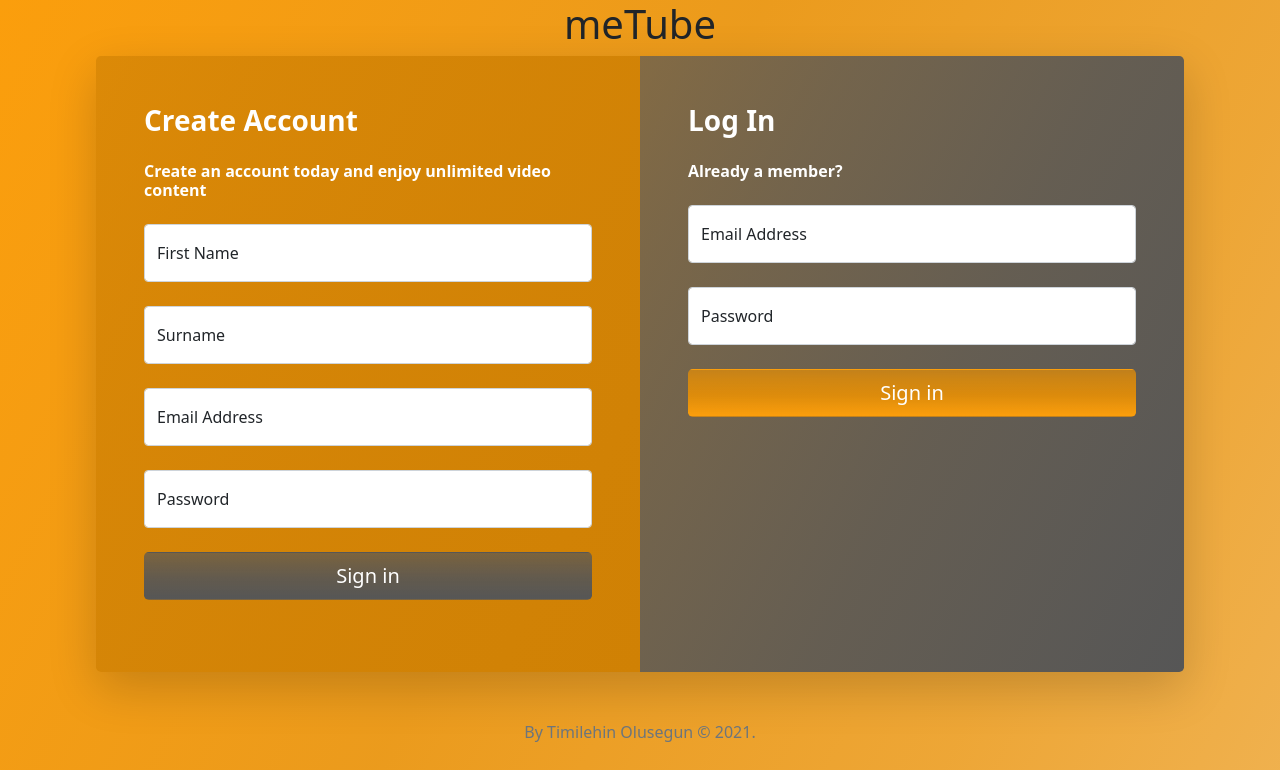
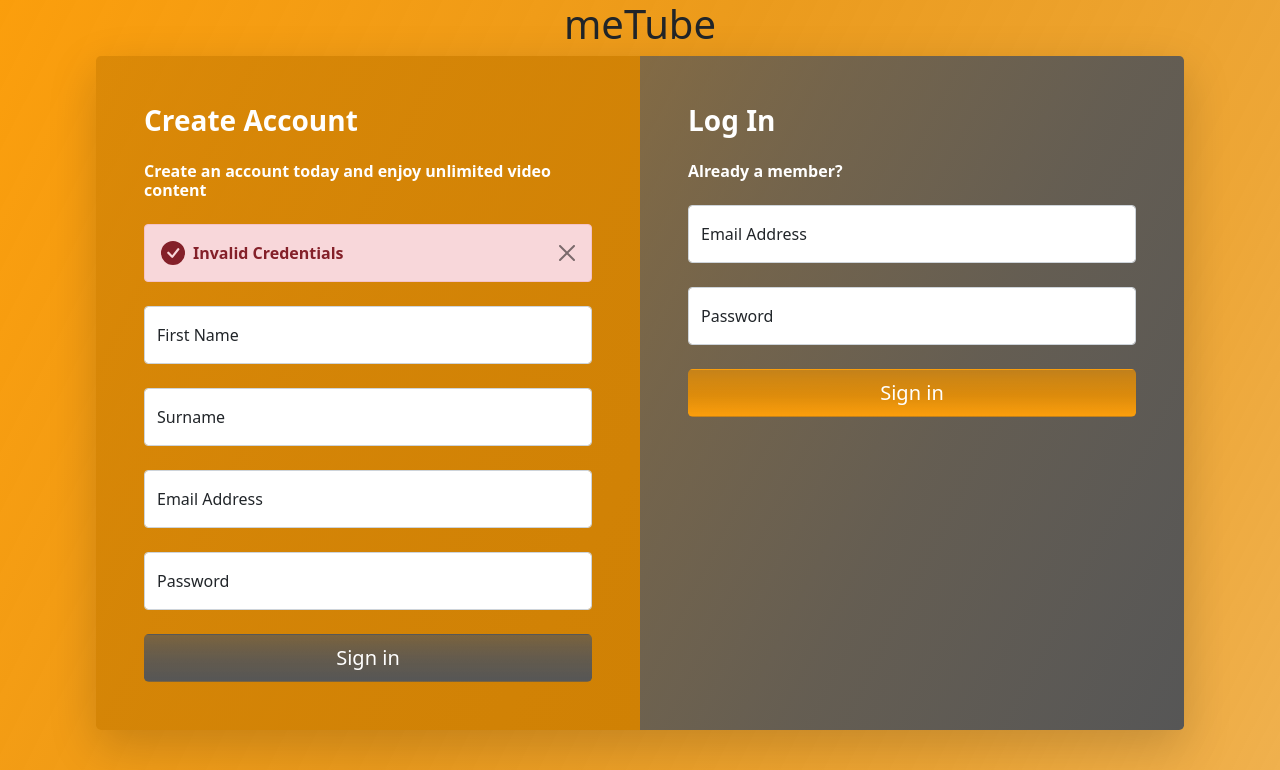
Before and after one commit to DonTee-Why/MeTube, a Django app: page /meTube/signUp in a window 1280 px wide. Shown: the top 770 px of the page. Run offline with Django 3.2, Linux system fonts and the light colour scheme.

Commit message:
feat: add alert and form action url

```diff
--- a/meTube/templates/meTube/index.html
+++ b/meTube/templates/meTube/index.html
@@ -10,7 +10,29 @@
         <div class="col-sm-6 dl">
             <h1 class="h3 mb-4 fw-bolder text-white">Create Account</h1>
             <h6 class="mb-4 fw-bold text-white">Create an account today and enjoy unlimited video content</h6>
-            <form action="" method="post" id="signInForm">
+            {% if sign_up_status == "ok" %}
+                <div class="alert alert-success alert-dismissible fade show d-flex align-items-center w-100 mx-auto mb-4 d-print-none" role="alert">
+                    <svg xmlns="http://www.w3.org/2000/svg" width="24" height="24" fill="currentColor" class="bi bi-check-circle-fill flex-shrink-0 me-2" viewBox="0 0 16 16" role="img" aria-label="Success:">
+                        <path d="M16 8A8 8 0 1 1 0 8a8 8 0 0 1 16 0zm-3.97-3.03a.75.75 0 0 0-1.08.022L7.477 9.417 5.384 7.323a.75.75 0 0 0-1.06 1.06L6.97 11.03a.75.75 0 0 0 1.079-.02l3.992-4.99a.75.75 0 0 0-.01-1.05z"/>
+                    </svg>
+                    <div>
+                        <strong>Account created successfully</strong>
+                    </div>
+                    <button type="button" class="btn-close" data-bs-dismiss="alert" aria-label="Close"></button>
+                </div>
+            {% elif status == "error" %}
+                <div class="alert alert-danger alert-dismissible fade show d-flex align-items-center w-100 mx-auto mb-4 d-print-none" role="alert">
+                    <svg xmlns="http://www.w3.org/2000/svg" width="24" height="24" fill="currentColor" class="bi bi-check-circle-fill flex-shrink-0 me-2" viewBox="0 0 16 16" role="img" aria-label="Success:">
+                        <path d="M16 8A8 8 0 1 1 0 8a8 8 0 0 1 16 0zm-3.97-3.03a.75.75 0 0 0-1.08.022L7.477 9.417 5.384 7.323a.75.75 0 0 0-1.06 1.06L6.97 11.03a.75.75 0 0 0 1.079-.02l3.992-4.99a.75.75 0 0 0-.01-1.05z"/>
+                    </svg>
+                    <div>
+                        <strong>Invalid Credentials</strong>
+                    </div>
+                    <button type="button" class="btn-close" data-bs-dismiss="alert" aria-label="Close"></button>
+                </div>
+            {% else %}
+            {% endif %}
+            <form action="{% url 'meTube:signUp' %}" method="post" id="signInForm">
                 {% csrf_token %}
                 {% for field in signUpForm %}
                     <div class="form-floating mb-4">
@@ -28,7 +50,18 @@
         <div class="col-sm-6 dr">
             <h1 class="h3 mb-4 fw-bolder text-white">Log In</h1>
             <h6 class="mb-4 fw-bold text-white">Already a member?</h6>
-            <form action="" method="post" class="my-auto" id="signUpForm">
+            {% if sign_in_status == "error" %}
+                <div class="alert alert-danger alert-dismissible fade show d-flex align-items-center w-100 mx-auto mb-4 d-print-none" role="alert">
+                    <svg xmlns="http://www.w3.org/2000/svg" width="24" height="24" fill="currentColor" class="bi bi-check-circle-fill flex-shrink-0 me-2" viewBox="0 0 16 16" role="img" aria-label="Success:">
+                        <path d="M16 8A8 8 0 1 1 0 8a8 8 0 0 1 16 0zm-3.97-3.03a.75.75 0 0 0-1.08.022L7.477 9.417 5.384 7.323a.75.75 0 0 0-1.06 1.06L6.97 11.03a.75.75 0 0 0 1.079-.02l3.992-4.99a.75.75 0 0 0-.01-1.05z"/>
+                    </svg>
+                    <div>
+                        <strong>Invalid Credentials</strong>
+                    </div>
+                    <button type="button" class="btn-close" data-bs-dismiss="alert" aria-label="Close"></button>
+                </div>
+            {% endif %}
+            <form action="{% url 'meTube:signIn' %}" method="post" class="my-auto" id="signUpForm">
                 {% csrf_token %}
                 {% for field in signInForm %}
                     <div class="form-floating mb-4">
```
